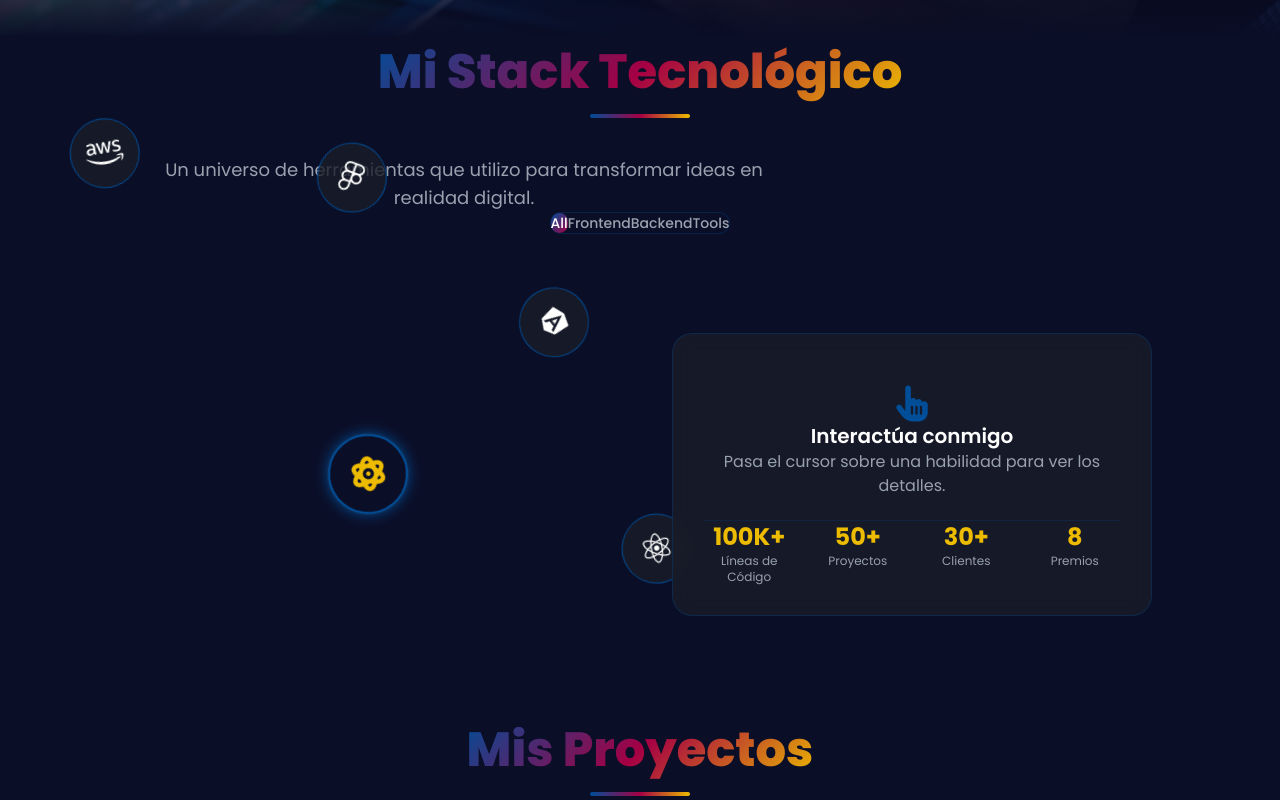
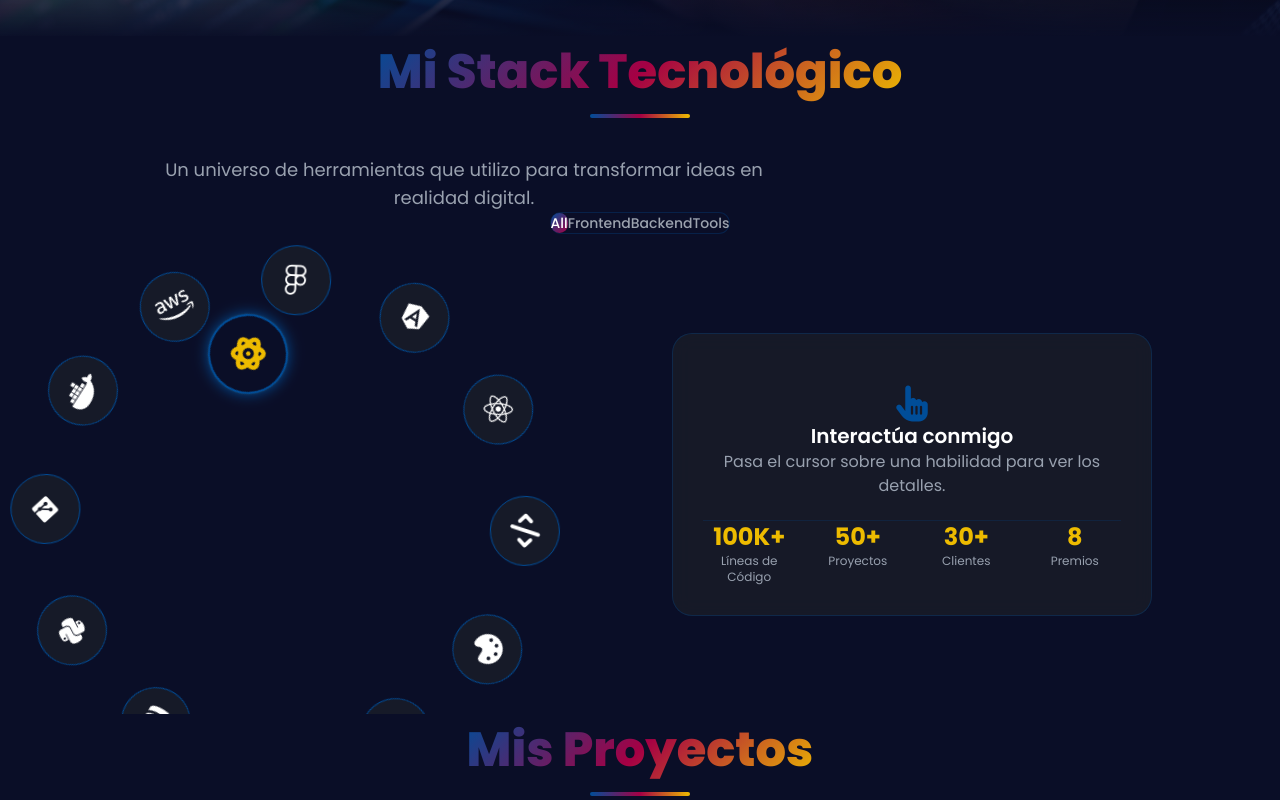
Before and after one commit to Stevebr10/Portafolio, an Angular app: page / in a window 1280 px wide. Shown: the part 1700-2500 px from the top of the page. Built offline with nearby package versions, Linux system fonts and the light colour scheme.

Commit message:
Modificacion del css del component skills

```diff
--- a/src/app/components/skills/skills.component.css
+++ b/src/app/components/skills/skills.component.css
@@ -20,10 +20,10 @@
 
 /* Contenedor del radar que rota */
 .skill-orbit-container {
-  width: 100%;
-  height: 100%;
+  width: 50%;
+  height: 50%;
   position: relative;
-  animation: orbit-rotation 45s linear infinite; /* Animación de rotación lenta */
+  animation: orbit-rotation 70s linear infinite; /* Animación de rotación lenta */
 }
 
 /* Núcleo central */
@@ -48,7 +48,7 @@
 .skill-icon-wrapper {
   position: absolute;
   top: 0;
-  left: 50%;
+  left: 100%;
   width: 1px;
   height: 100%;
   transform-origin: bottom center;
```
